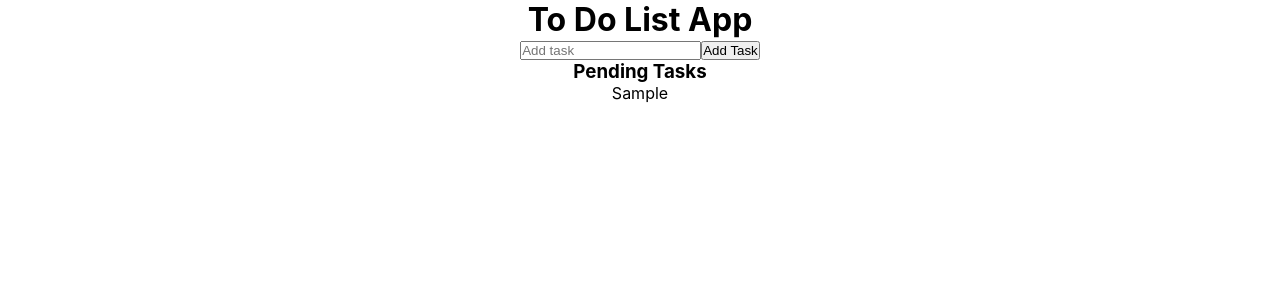
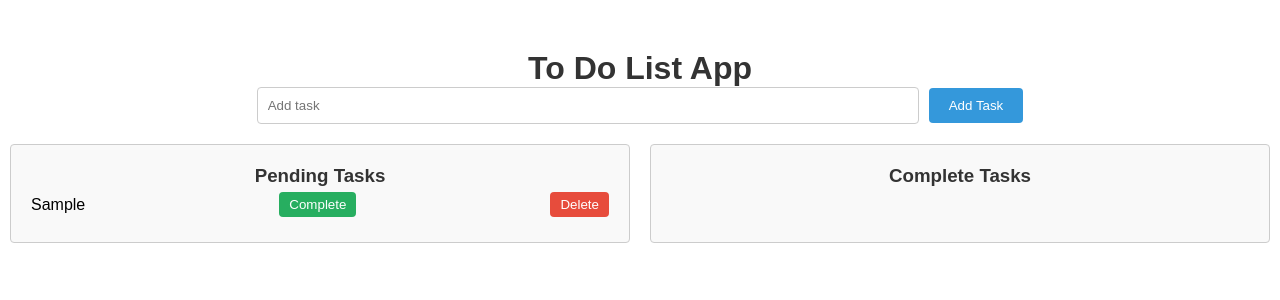
Before and after one commit to aamuhammadi/academy-practice-app, a React (Create React App) app: page / in a window 1280 px wide. Both pictures are taken after typing "Sample" into the empty fields and a click on the button "Add Task". Shown: the top 300 px of the page. Built offline with nearby package versions, Linux system fonts and the light colour scheme.

Commit message:
Class 21

```diff
--- a/src/App.css
+++ b/src/App.css
@@ -1,80 +1,85 @@
 .App {
   text-align: center;
+  margin-top: 50px;
+  font-family: Arial, sans-serif;
 }
 
-.App-logo {
-  height: 40vmin;
-  pointer-events: none;
+.app-title {
+  color: #333;
 }
 
-@media (prefers-reduced-motion: no-preference) {
-  .App-logo {
-    animation: App-logo-spin infinite 20s linear;
-  }
+.task-input {
+  display: flex;
+  align-items: center;
+  justify-content: center;
+  margin-bottom: 20px;
 }
 
-.App-header {
-  background-color: #282c34;
-  min-height: 100vh;
-  display: flex;
-  flex-direction: column;
-  align-items: center;
-  justify-content: center;
-  font-size: calc(10px + 2vmin);
-  color: white;
+input[type="text"] {
+  padding: 10px;
+  border: 1px solid #ccc;
+  border-radius: 4px;
+  margin-right: 10px;
+  flex: 1;
+  max-width: 50%;
 }
 
-.App-link {
-  color: #61dafb;
+.add-button {
+  padding: 10px 20px;
+  background-color: #3498db;
+  color: white;
+  border: none;
+  border-radius: 4px;
+  cursor: pointer;
 }
 
-@keyframes App-logo-spin {
-  from {
-    transform: rotate(0deg);
-  }
-  to {
-    transform: rotate(360deg);
-  }
-}
-.navbar {
-  background-color: #ffffff;
-  height: 60px;
+.tasks-container {
   display: flex;
-  align-items: center;
-  box-shadow: 0 2px 4px rgba(0, 0, 0, 0.1);
+  justify-content: space-around;
 }
 
-.container {
-  max-width: 1200px;
-  margin: 0 auto;
-  padding: 0 20px;
+.tasks-list {
+  flex: 1;
+  padding: 20px;
+  border: 1px solid #ccc;
+  border-radius: 4px;
+  background-color: #f9f9f9;
+  margin: 0 10px;
+  max-height: 300px;
+  overflow-y: auto;
+}
+
+h3 {
+  color: #333;
+  margin-top: 0;
+}
+
+ul {
+  list-style: none;
+  padding: 0;
+}
+
+li {
   display: flex;
   justify-content: space-between;
   align-items: center;
+  padding: 5px 0;
 }
 
-.navbar-brand {
-  font-size: 24px;
-  color: #333333;
-  text-decoration: none;
+.complete-button {
+  padding: 5px 10px;
+  background-color: #27ae60;
+  color: white;
+  border: none;
+  border-radius: 4px;
+  cursor: pointer;
 }
 
-.navbar-menu {
-  list-style: none;
-  display: flex;
+.delete-button {
+  padding: 5px 10px;
+  background-color: #e74c3c;
+  color: white;
+  border: none;
+  border-radius: 4px;
+  cursor: pointer;
 }
-
-.navbar-menu li {
-  margin-left: 20px;
-}
-
-.navbar-menu li a {
-  font-size: 16px;
-  color: #333333;
-  text-decoration: none;
-  transition: color 0.3s;
-}
-
-.navbar-menu li a:hover {
-  color: #555555;
-}
--- a/src/App.js
+++ b/src/App.js
@@ -4,6 +4,7 @@ import "./App.css";
 function App() {
   const [newTask, setNewTask] = useState("");
   const [pendingTasks, setPendingTasks] = useState([]);
+  const [completeTasks, setCompleteTasks] = useState([]);
 
   const addPendingTask = () => {
     setPendingTasks([...pendingTasks, newTask]);
@@ -13,22 +14,88 @@ function App() {
   const handleAddTask = (e) => {
     setNewTask(e.target.value);
   };
+
+  const handleCompleteTask = (index) => {
+    const taskToComplete = pendingTasks[index];
+    setCompleteTasks([...completeTasks, taskToComplete]);
+    const updatedPendingTasks = pendingTasks.filter((_, i) => i !== index);
+    setPendingTasks(updatedPendingTasks);
+  };
+
+  const deleteTask = (index, taskType) => {
+    if (taskType === "pending") {
+      const updatedPendingTasks = pendingTasks.filter((_, i) => i !== index);
+      setPendingTasks(updatedPendingTasks);
+    } else if (taskType === "complete") {
+      const updatedCompleteTasks = completeTasks.filter((_, i) => i !== index);
+      setCompleteTasks(updatedCompleteTasks);
+    }
+  };
+
+  // const deletePendingTask = (index) => {
+  //   const updatedPendingTasks = pendingTasks.filter((_, i) => i !== index);
+  //   setPendingTasks(updatedPendingTasks);
+  // };
+
+  // const deleteCompleteTask = (index) => {
+  //   const updatedCompleteTasks = completeTasks.filter((_, i) => i !== index);
+  //   setCompleteTasks(updatedCompleteTasks);
+  // };
+
   return (
     <div className="App">
-      <h1>To Do List App</h1>
+      <h1 className="app-title">To Do List App</h1>
+      <div className="task-input">
         <input
           type="text"
           placeholder="Add task"
           value={newTask}
           onChange={handleAddTask}
-      ></input>
-      <button onClick={addPendingTask}>Add Task</button>
+        />
+        <button className="add-button" onClick={addPendingTask}>
+          Add Task
+        </button>
+      </div>
+      <div className="tasks-container">
+        <div className="tasks-list">
           <h3>Pending Tasks</h3>
           <ul>
             {pendingTasks.map((pt, i) => (
-          <li key={i}>{pt}</li>
+              <li key={i}>
+                {pt}
+                <button
+                  className="complete-button"
+                  onClick={() => handleCompleteTask(i)}
+                >
+                  Complete
+                </button>
+                <button
+                  className="delete-button"
+                  onClick={() => deleteTask(i, "pending")}
+                >
+                  Delete
+                </button>
+              </li>
             ))}
           </ul>
+        </div>
+        <div className="tasks-list">
+          <h3>Complete Tasks</h3>
+          <ul>
+            {completeTasks.map((ct, i) => (
+              <li key={i}>
+                {ct}
+                <button
+                  className="delete-button"
+                  onClick={() => deleteTask(i, "complete")}
+                >
+                  Delete
+                </button>
+              </li>
+            ))}
+          </ul>
+        </div>
+      </div>
     </div>
   );
 }
```
Lines whose indentation alone changed are shown as unchanged.
